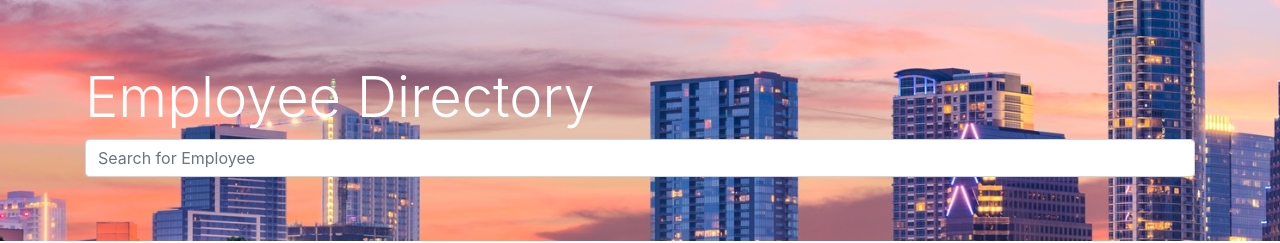
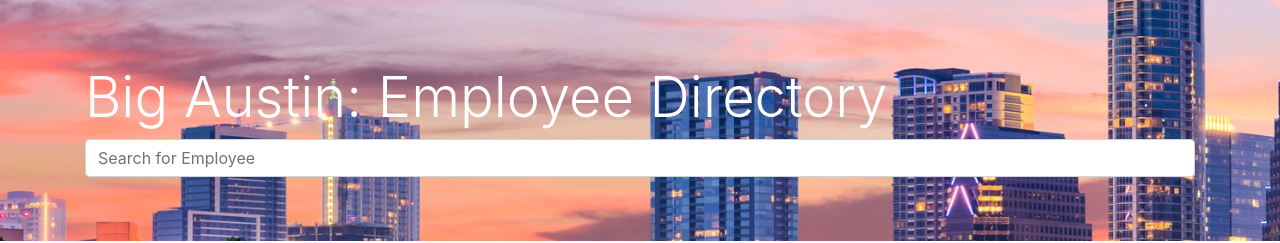
Before and after one commit to emilyporterfieldtaylor/employee_directory, a React (Create React App) app: page / in a window 1280 px wide. Shown: the top 243 px of the page. Built offline with nearby package versions, Linux system fonts and the light colour scheme.

Commit message:
change company name on header to big austin

```diff
--- a/src/components/Header/Header.js
+++ b/src/components/Header/Header.js
@@ -5,7 +5,7 @@
   return (
     <div className="jumbotron jumbotron-fluid">
       <div className="container">
-        <h1 className="display-4">Employee Directory</h1>
+        <h1 className="display-4">Big Austin: Employee Directory</h1>
         <input className="form-control" type="text" value={props.searchText} placeholder="Search for Employee" onChange={props.search} />
       </div>
     </div>
```
